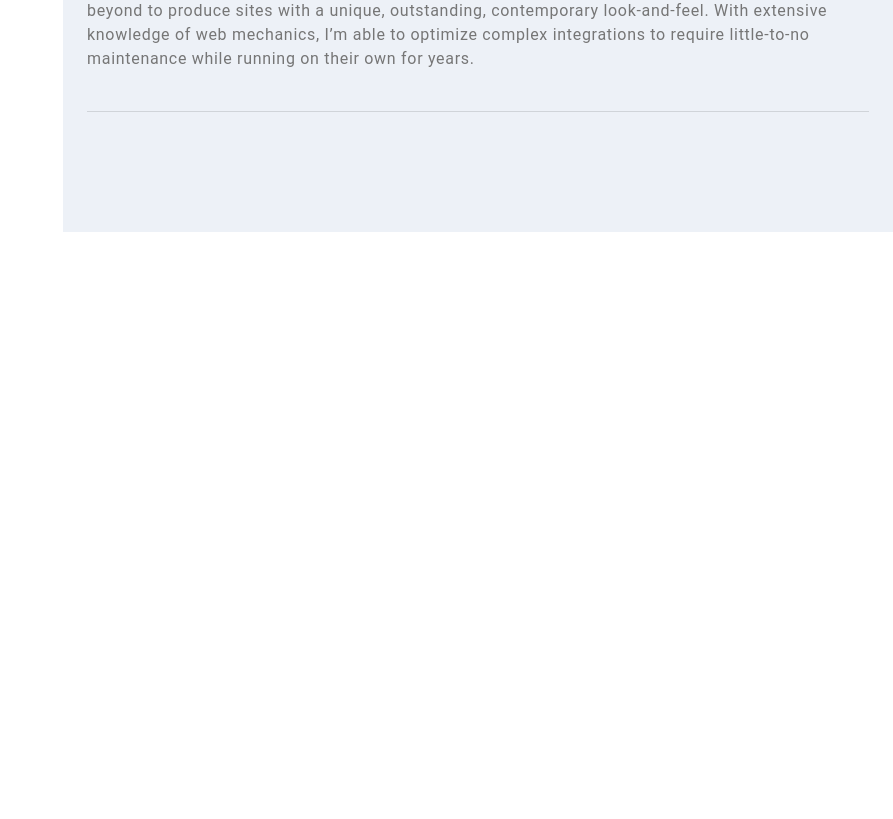
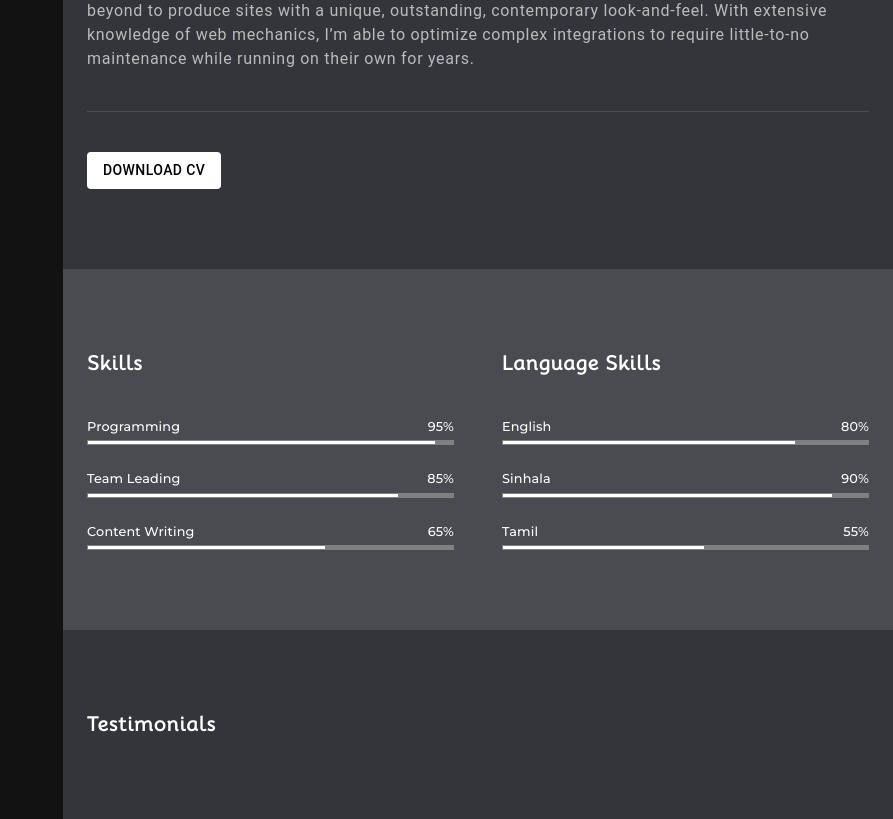
Before and after one commit to SandaruwanB/portfolio, a React (Create React App) app: page /about in a window 1280 px wide. Shown: the part 1040-1859 px from the top of the page, without its empty margins (387-1280 px from the left). Before the commit the page ends 1272 px from the top, so only its background shows below. Built offline with nearby package versions, Linux system fonts and the light colour scheme.

Commit message:
DEV about page

```diff
--- a/src/components/About.jsx
+++ b/src/components/About.jsx
@@ -1,7 +1,7 @@
 import { useTheme } from '@mui/material/styles'
 import React from 'react'
 import NavBar from './navbar/NavBar'
-import { Box, Container, CssBaseline, Typography, Divider, Grid, Grow } from '@mui/material'
+import { Box, Container, CssBaseline, Typography, Divider, Grow, Grid, Button } from '@mui/material'
 
 const About = () => {
   const theme = useTheme();
@@ -16,7 +16,7 @@ const About = () => {
           component={'main'}
           sx={{flexGrow : 1, minHeight : '100vh', width : '100%', pl : { md : '0', sm : '0', lg : '450px' }}}
         >
-          <Box sx={{height : '100%', width : '100%', background : theme.palette.primary.main, pt : 10, pb : 10}}>
+          <Box sx={{ width : '100%', background : theme.palette.primary.main, pt : 10, pb : 10}}>
             <Grow in={true}>
             <Container maxWidth="lg" sx={{width : {xl : '70%'}}}>
               <Box sx={{display : 'block' }}>
@@ -47,17 +47,97 @@ const About = () => {
               One of my specialties is taking an idea from scratch and creating a full-fledged platform. I go beyond to produce sites with a unique, outstanding, contemporary look-and-feel. With extensive knowledge of web mechanics, I’m able to optimize complex integrations to require little-to-no maintenance while running on their own for years.
               </Typography>
               <Divider sx={{mt : 5, mb : 5}}/>
-              <Box>
-                <Grid container spacing={3}>
-                  <Grid item md={6} sm={12} xs={12}>
-
-                  </Grid>
-                  <Grid item md={6} sm={12} xs={12}>
-                  </Grid>
-                </Grid>
-              </Box>
+              <a
+                href='/cv/cv.pdf'
+                download={'SandaruwanBandara'}
+                target='_blank'
+                rel='noreferrer'
+              >
+                <Button variant='contained' sx={{background : theme.components.MuiButton, boxShadow : 'none', color : theme.components.MuiFormHelperText}}>Download CV</Button>
+              </a>
             </Container>
             </Grow>
+          </Box>
+          <Box sx={{pt : 10, pb : 10, background : theme.palette.secondary.main}}>
+            <Container maxWidth="lg"  sx={{width : {xl : '70%'}}}>
+              <Grid container spacing={6}>
+                <Grid item sm={12} xs={12} md={6} lg={6} xl={6}>
+                  <Box>
+                    <Typography sx={{color : theme.components.MuiListItemText, fontSize : '1.2rem', letterSpacing : 1, fontWeight : 600}} className='textPrimary'>
+                      Skills
+                    </Typography>
+                    <Box sx={{mt : 5}}>
+                      <Box sx={{width : '100%', display : 'flex', justifyContent : 'space-between', fontSize : '.8rem'}}>
+                        <Typography className='textSecondry'>Programming</Typography>
+                        <Typography className='textSecondry'>95%</Typography>
+                      </Box>
+                      <Box sx={{width : '100%', border : `1px solid ${theme.palette.primary.dark}`, background : theme.palette.primary.dark, mt : 0.5}}>
+                        <Box sx={{width : '95%', background : theme.components.MuiListItemText, height : 3}}></Box>
+                      </Box>
+                    </Box>
+                    <Box sx={{mt : 3}}>
+                      <Box sx={{width : '100%', display : 'flex', justifyContent : 'space-between', fontSize : '.8rem'}}>
+                        <Typography className='textSecondry'>Team Leading</Typography>
+                        <Typography className='textSecondry'>85%</Typography>
+                      </Box>
+                      <Box sx={{width : '100%', border : `1px solid ${theme.palette.primary.dark}`, background : theme.palette.primary.dark, mt : 0.5}}>
+                        <Box sx={{width : '85%', background : theme.components.MuiListItemText, height : 3}}></Box>
+                      </Box>
+                    </Box>
+                    <Box sx={{mt : 3}}>
+                      <Box sx={{width : '100%', display : 'flex', justifyContent : 'space-between', fontSize : '.8rem'}}>
+                        <Typography className='textSecondry'>Content Writing</Typography>
+                        <Typography className='textSecondry'>65%</Typography>
+                      </Box>
+                      <Box sx={{width : '100%', border : `1px solid ${theme.palette.primary.dark}`, background : theme.palette.primary.dark, mt : 0.5}}>
+                        <Box sx={{width : '65%', background : theme.components.MuiListItemText, height : 3}}></Box>
+                      </Box>
+                    </Box>
+                  </Box>
+                </Grid>
+                <Grid item sm={12} xs={12} md={6} lg={6} xl={6}>
+                  <Box>
+                    <Typography sx={{color : theme.components.MuiListItemText, fontSize : '1.2rem', letterSpacing : 1, fontWeight : 600}} className='textPrimary'>
+                      Language Skills
+                    </Typography>
+                    <Box sx={{mt : 5}}>
+                      <Box sx={{width : '100%', display : 'flex', justifyContent : 'space-between', fontSize : '.8rem'}}>
+                        <Typography className='textSecondry'>English</Typography>
+                        <Typography className='textSecondry'>80%</Typography>
+                      </Box>
+                      <Box sx={{width : '100%', border : `1px solid ${theme.palette.primary.dark}`, background : theme.palette.primary.dark, mt : 0.5}}>
+                        <Box sx={{width : '80%', background : theme.components.MuiListItemText, height : 3}}></Box>
+                      </Box>
+                    </Box>
+                    <Box sx={{mt : 3}}>
+                      <Box sx={{width : '100%', display : 'flex', justifyContent : 'space-between', fontSize : '.8rem'}}>
+                        <Typography className='textSecondry'>Sinhala</Typography>
+                        <Typography className='textSecondry'>90%</Typography>
+                      </Box>
+                      <Box sx={{width : '100%', border : `1px solid ${theme.palette.primary.dark}`, background : theme.palette.primary.dark, mt : 0.5}}>
+                        <Box sx={{width : '90%', background : theme.components.MuiListItemText, height : 3}}></Box>
+                      </Box>
+                    </Box>
+                    <Box sx={{mt : 3}}>
+                      <Box sx={{width : '100%', display : 'flex', justifyContent : 'space-between', fontSize : '.8rem'}}>
+                        <Typography className='textSecondry'>Tamil</Typography>
+                        <Typography className='textSecondry'>55%</Typography>
+                      </Box>
+                      <Box sx={{width : '100%', border : `1px solid ${theme.palette.primary.dark}`, background : theme.palette.primary.dark, mt : 0.5}}>
+                        <Box sx={{width : '55%', background : theme.components.MuiListItemText, height : 3}}></Box>
+                      </Box>
+                    </Box>
+                  </Box>
+                </Grid>
+              </Grid>
+            </Container>
+          </Box>
+          <Box sx={{pt : 10, pb : 10, background : theme.palette.primary.main}}>
+            <Container maxWidth="lg"  sx={{width : {xl : '70%'}}}>
+              <Typography sx={{color : theme.components.MuiListItemText, fontSize : '1.2rem', letterSpacing : 1, fontWeight : 600}} className='textPrimary'>
+                Testimonials
+              </Typography>
+            </Container>
           </Box>
         </Box>
       </Box>
--- a/src/components/Services.jsx
+++ b/src/components/Services.jsx
@@ -49,7 +49,7 @@ const Services = () => {
           component={'main'}
           sx={{flexGrow : 1, minHeight : '100vh', width : '100%', pl : { md : '0', sm : '0', lg : '450px' }}}
         >
-          <Box sx={{width : '100%', background : theme.palette.primary.main, pt : 10, pb : 8}}>
+          <Box sx={{width : '100%', background : theme.palette.primary.main, pt : 10, pb : 10}}>
             <Grow in={true}>
               <Container maxWidth="lg" sx={{width : {xl : '70%'}}}>
                 <Box sx={{display : 'block' }}>
@@ -87,9 +87,9 @@ const Services = () => {
               </Container>
             </Grow>
           </Box>
-          <Box sx={{width : '100%', background : theme.palette.secondary.main, pb : 5}}>
+          <Box sx={{width : '100%', background : theme.palette.secondary.main, pb : 10, pt : 10}}>
             <Container maxWidth="lg" sx={{width : {xl : '70%'}}}>
-              <Box sx={{pt : 5, pb : 5}}>
+              <Box>
                   <Typography sx={{fontSize : '1.2rem', fontWeight : 600, letterSpacing : 1}} className='textPrimary'>
                     Fun Facts
                   </Typography>
@@ -130,7 +130,7 @@ const Services = () => {
           </Box>
           <Box sx={{width : '100%', background : theme.palette.primary.main}}>
             <Container maxWidth="lg" sx={{width : {xl : '70%'}}}>
-                <Box sx={{pt : 5, pb : 5}}>
+                <Box sx={{pt : 10, pb : 10}}>
                     <Typography sx={{fontSize : '1.2rem', fontWeight : 600, letterSpacing : 1}} className='textPrimary'>
                       Packages & Pricing
                     </Typography>
--- a/src/theme/ThemeIcon.jsx
+++ b/src/theme/ThemeIcon.jsx
@@ -1,4 +1,4 @@
-import React, { useState } from 'react'
+import React, { useEffect, useState } from 'react'
 import { Outlet } from 'react-router-dom'
 import { Box, IconButton, ThemeProvider } from '@mui/material'
 import { Brightness4, Brightness7 } from '@mui/icons-material'
@@ -8,6 +8,15 @@ import LightTheme from './lightTheme'
 
 const ThemeIcon = () => {
   const [themeMod, setThemeMod] = useState('light');
+
+  useEffect(()=>{
+    if(window.matchMedia('(prefers-color-scheme : dark)')){
+      setThemeMod('dark');
+    }
+    else{
+      setThemeMod('light');
+    }
+  },[setThemeMod]);
 
   return (
     <ThemeProvider theme={themeMod === 'light' ? LightTheme : DarkTheme} >
```
Also changed, not shown: 1 other file (tests, documents, lock files or other folders).
